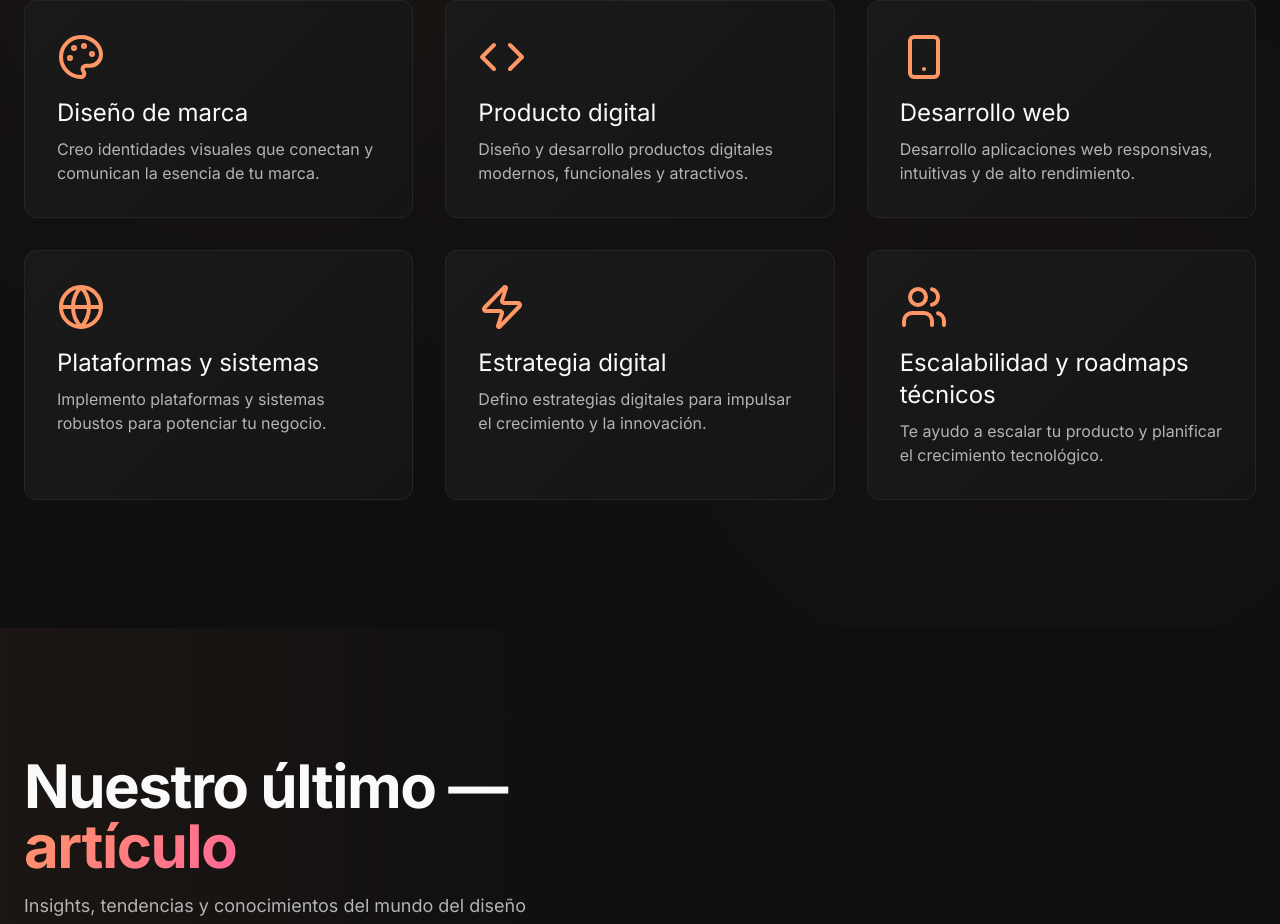
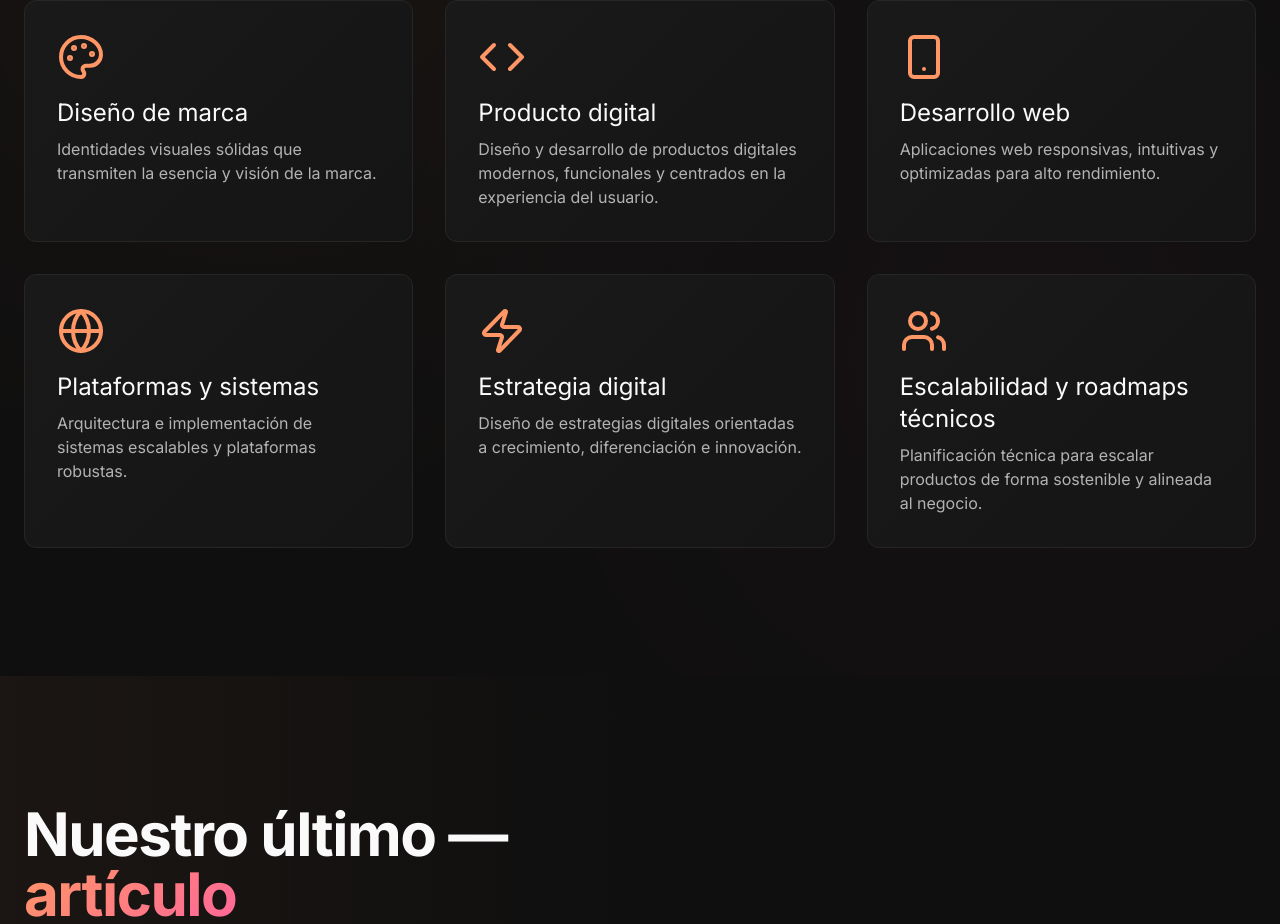
Before and after one commit to lucasmoya/protolab, a React (Vite) app: page / in a window 1280 px wide. Shown: the part 3604-4528 px from the top of the page. Built offline with nearby package versions, Linux system fonts and the light colour scheme.

Commit message:
texto tarjetas de servicio

```diff
--- a/src/components/ServicesSection.tsx
+++ b/src/components/ServicesSection.tsx
@@ -5,32 +5,32 @@ const ServicesSection = () => {
     {
       icon: Palette,
       title: 'Diseño de marca',
-      description: 'Creo identidades visuales que conectan y comunican la esencia de tu marca.'
+      description: 'Identidades visuales sólidas que transmiten la esencia y visión de la marca.'
     },
     {
       icon: Code,
       title: 'Producto digital',
-      description: 'Diseño y desarrollo productos digitales modernos, funcionales y atractivos.'
+      description: 'Diseño y desarrollo de productos digitales modernos, funcionales y centrados en la experiencia del usuario.'
     },
     {
       icon: Smartphone,
       title: 'Desarrollo web',
-      description: 'Desarrollo aplicaciones web responsivas, intuitivas y de alto rendimiento.'
+      description: 'Aplicaciones web responsivas, intuitivas y optimizadas para alto rendimiento.'
     },
     {
       icon: Globe,
       title: 'Plataformas y sistemas',
-      description: 'Implemento plataformas y sistemas robustos para potenciar tu negocio.'
+      description: 'Arquitectura e implementación de sistemas escalables y plataformas robustas.'
     },
     {
       icon: Zap,
       title: 'Estrategia digital',
-      description: 'Defino estrategias digitales para impulsar el crecimiento y la innovación.'
+      description: 'Diseño de estrategias digitales orientadas a crecimiento, diferenciación e innovación.'
     },
     {
       icon: Users,
       title: 'Escalabilidad y roadmaps técnicos',
-      description: 'Te ayudo a escalar tu producto y planificar el crecimiento tecnológico.'
+      description: 'Planificación técnica para escalar productos de forma sostenible y alineada al negocio.'
     }
   ];
 
```
